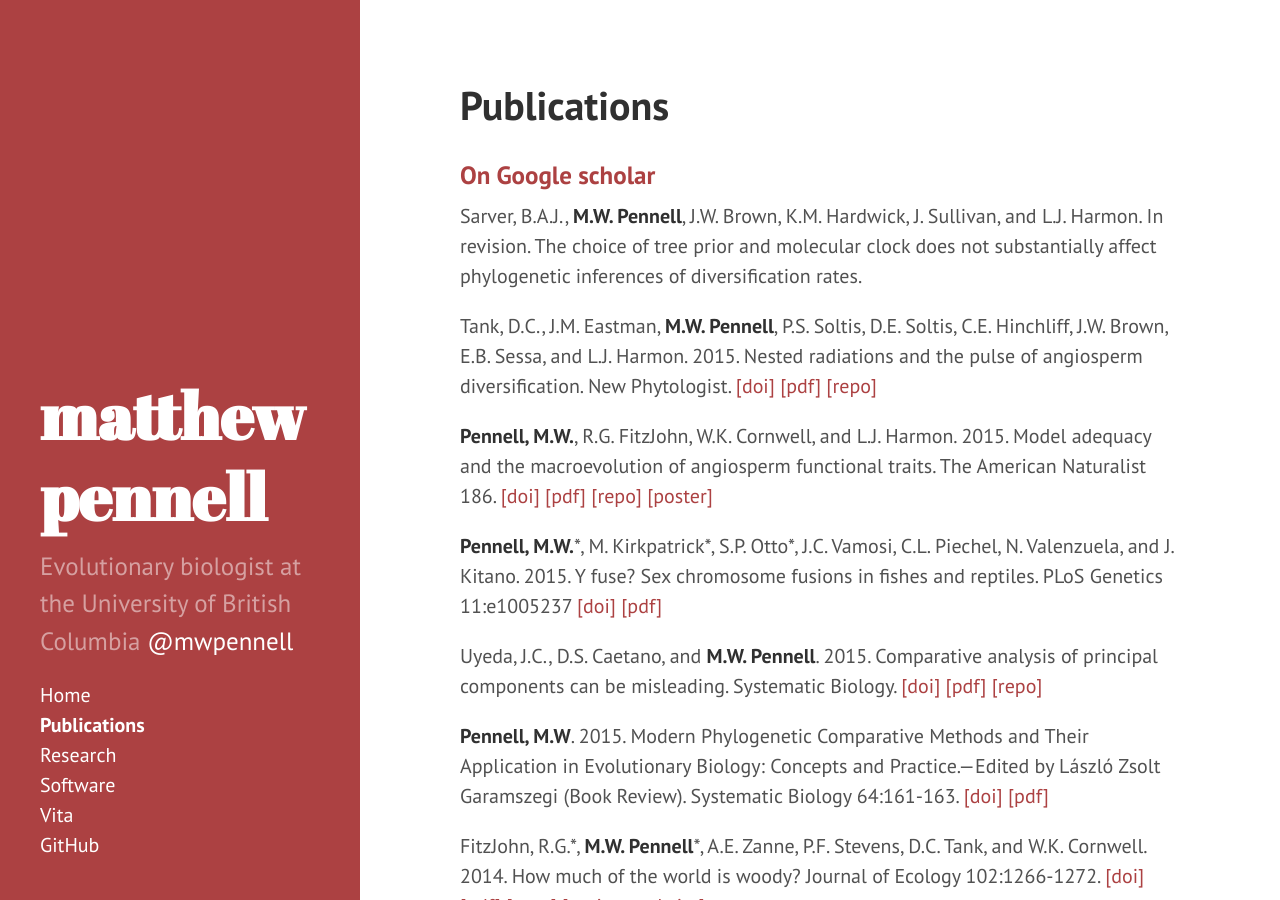
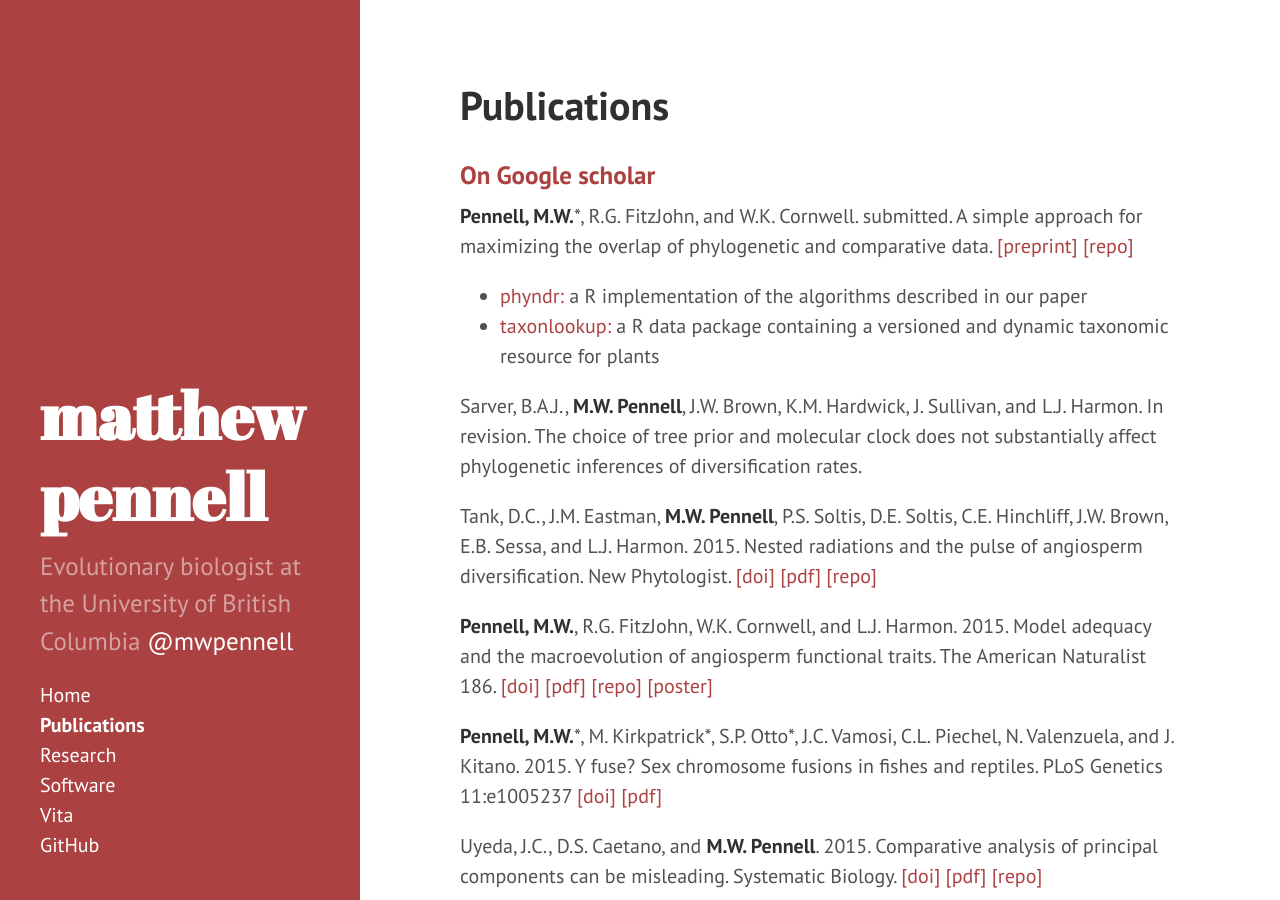
Before and after one commit to atredennick/mwpennell.github.io, a Jekyll site: the page built from publications.md, in a window 1280 px wide and 900 px high. Built offline with Jekyll 4.4.1, drawn with Linux system fonts in a browser that asks for light colours; Markdown is read by kramdown in place of the engine named in the settings.

Commit message:
add links to phyndr and taxonlookup

```diff
--- a/publications.md
+++ b/publications.md
@@ -4,6 +4,11 @@ title: Publications
 ---
 
 ### [On Google scholar](http://scholar.google.com/citations?user=mxS1rJoAAAAJ&hl=en)
+
+**Pennell, M.W.**\*, R.G. FitzJohn, and W.K. Cornwell. submitted. A simple approach for maximizing the overlap of phylogenetic and comparative data. [[preprint]](http://biorxiv.org/content/early/2015/08/20/024992) [[repo]](https://github.com/mwpennell/phyndr-ms)
+
+* [phyndr:](https://github.com/richfitz/phyndr) a R implementation of the algorithms described in our paper
+* [taxonlookup:](https://github.com/wcornwell/taxonlookup) a R data package containing a versioned and dynamic taxonomic resource for plants
 
 Sarver, B.A.J., **M.W. Pennell**, J.W. Brown, K.M. Hardwick, J. Sullivan, and L.J. Harmon. In revision. The choice of tree prior and molecular clock does not substantially affect phylogenetic inferences of diversification rates.
 
```
